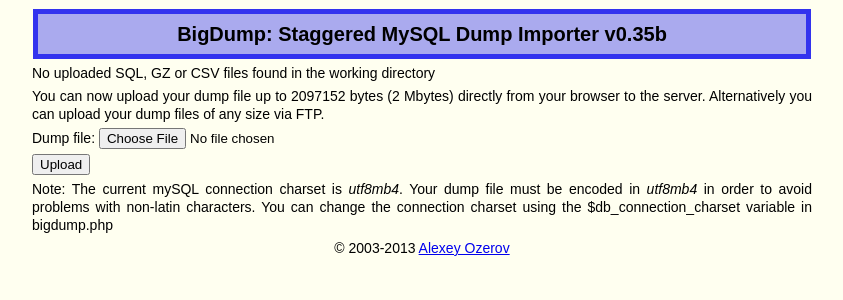
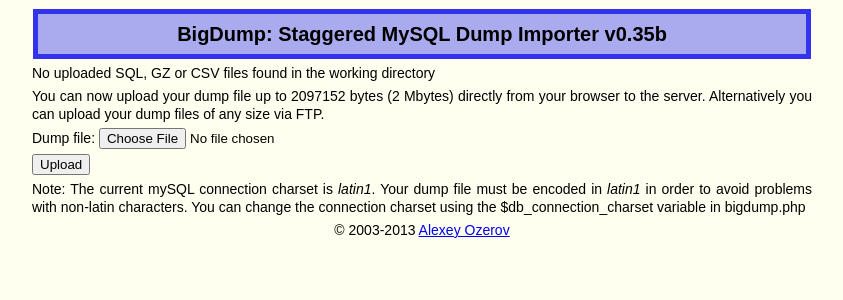
Before and after one commit to nklnkl/Article-Spinner, a PHP site: page /bigdump.php in a window 1280 px wide. Shown: the top 300 px of the page, without its empty margins (218-1061 px from the left). Run offline with PHP 8.4, Linux system fonts and the light colour scheme.

Commit message:
database import changes to bigdump and import file

```diff
--- a/bigdump.php
+++ b/bigdump.php
@@ -43,7 +43,7 @@
 // Database configuration
 
 $db_server   = 'localhost';
-$db_name     = 'article-spinner';
+$db_name     = 'moby_thesaurus';
 $db_username = 'root';
 $db_password = '';
 
@@ -51,7 +51,7 @@
 // See http://dev.mysql.com/doc/refman/5.0/en/charset-charsets.html for the full list
 // Change this if you have problems with non-latin letters
 
-$db_connection_charset = 'uft8';
+$db_connection_charset = 'latin1';
 
 // OPTIONAL SETTINGS
 
```
